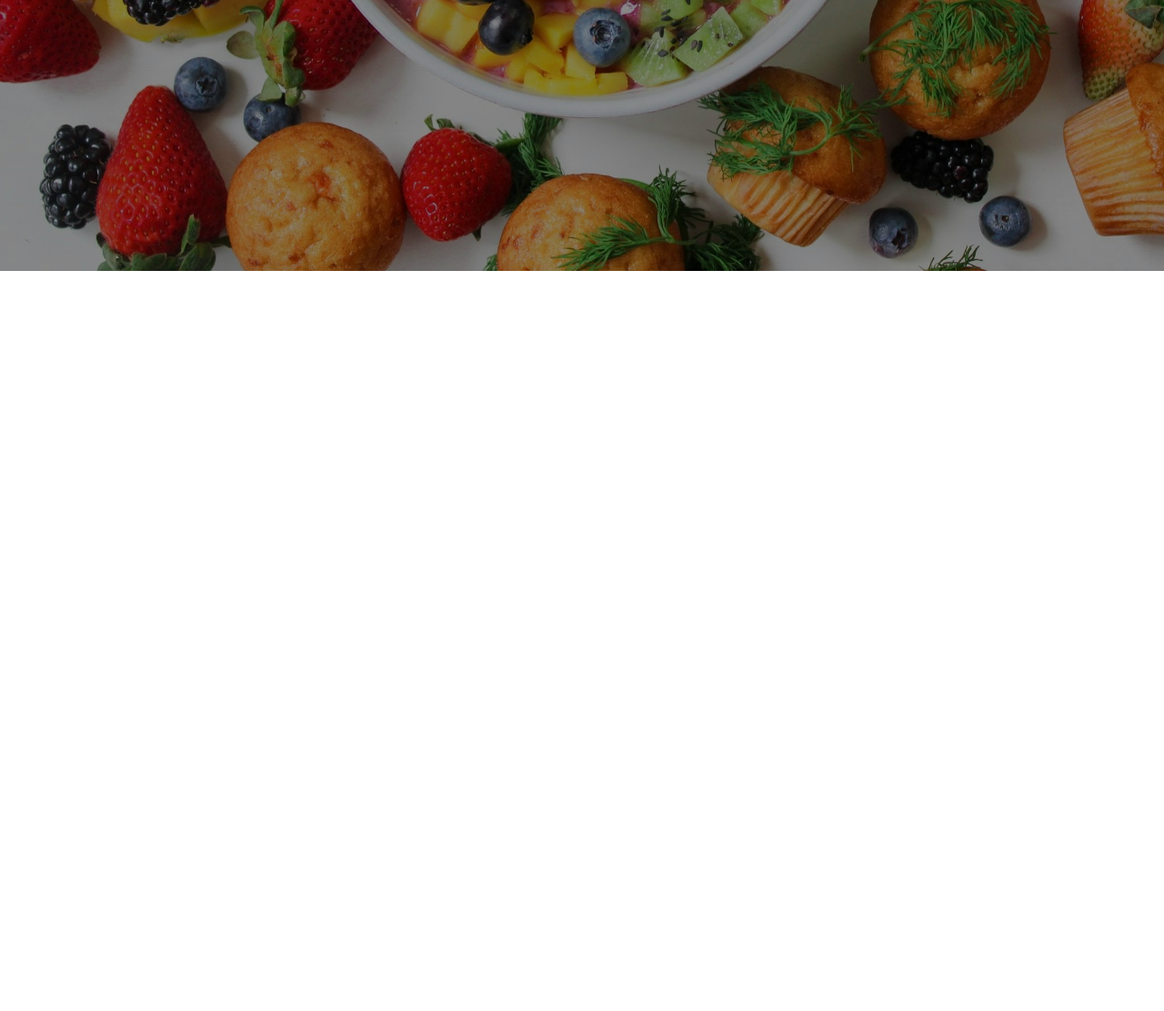
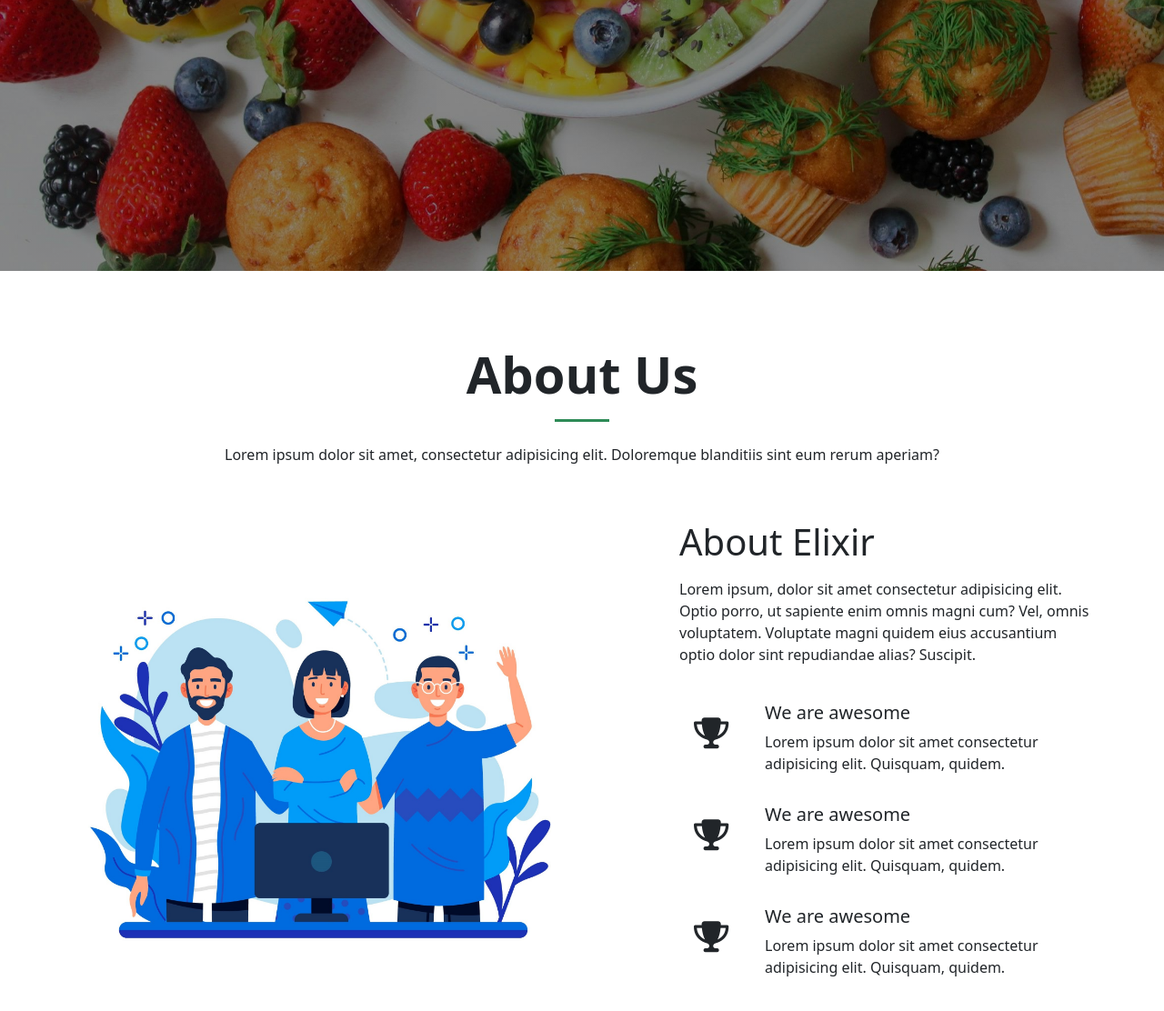
Before and after one commit to healty-bites/landing-page, a plain HTML site: page index.html in a window 1280 px wide. Shown: the part 502-1614 px from the top of the page at 91% size. Before the commit the page ends 800 px from the top, so only its background shows below. Drawn offline with nearby package versions, Linux system fonts and the light colour scheme.

Commit message:
seccion de nosotros

```diff
--- a/css/style.css
+++ b/css/style.css
@@ -4,6 +4,11 @@
     --tertiary-color: #C6F5D4;
     --dark-color: #333;
     --light-color: #fff;
+}
+
+.section-padding {
+    padding-top: 80px;
+    padding-bottom: 140px;
 }
 
 /* Navbar */
@@ -76,9 +81,32 @@
 }
 
 /* HERO */
-
 #hero {
     background: linear-gradient(rgba(0, 0, 0, 0.507), rgba(0, 0, 0, 0.438)), url(../assets/images/features/image1.jpg);
     background-position: center;
     background-size: cover;
 }
+
+/* SECTION TITLE*/
+.section-title {
+    margin-bottom: 60px;
+}
+
+.section-title .line {
+    width: 60px;
+    height: 3px;
+    background-color: #2E8B57;
+    margin: 16px auto 24px auto;
+}
+
+.iconbox {
+    width: 70px;
+    height: 70px;
+    display: inline-flex;
+    align-items: center;
+    justify-content: center;
+    background: rgba(var(--c-brand-rgb), 0.1);
+    color: var(--c-brand);
+    font-size: 34px;
+    flex: none;
+}
--- a/index.html
+++ b/index.html
@@ -39,19 +39,19 @@
                         <a class="nav-link mx-lg-2 active" aria-current="page" href="#">Home</a>
                     </li>
                     <li class="nav-item">
-                        <a class="nav-link mx-lg-2" aria-current="page" href="#">About us</a>
+                        <a class="nav-link mx-lg-2" aria-current="page" href="#about">About us</a>
                     </li>
                     <li class="nav-item">
-                        <a class="nav-link mx-lg-2" href="#">Features</a>
+                        <a class="nav-link mx-lg-2" href="#feature">Features</a>
                     </li>
                     <li class="nav-item">
-                        <a class="nav-link mx-lg-2" href="#">Testimonials</a>
+                        <a class="nav-link mx-lg-2" href="#testimonial">Testimonials</a>
                     </li>
                     <li class="nav-item">
-                        <a class="nav-link mx-lg-2" href="#">Team</a>
+                        <a class="nav-link mx-lg-2" href="#team">Team</a>
                     </li>
                     <li class="nav-item">
-                        <a class="nav-link mx-lg-2" href="#">Contanct</a>
+                        <a class="nav-link mx-lg-2" href="#contact">Contact</a>
                     </li>
                     </ul>
                 </div>
@@ -80,6 +80,58 @@
     </section>
     <!-- End Hero -->
 
+    <!-- Start About -->
+    <section id="about" class="section-padding">
+        <div class="container">
+            <div class="row">
+                <div class="col-12 text-center">
+                    <div class="section-title">
+                        <h1 class="display-4 fw-semibold"> About Us</h1>
+                        <div class="line"></div>
+                        <p>Lorem ipsum dolor sit amet, consectetur adipisicing elit. Doloremque blanditiis sint eum rerum aperiam?</p>
+                    </div>
+                </div>
+            </div>
+            <div class="row justify-content-between align-items-center">
+                <div class="col-lg-6">
+                    <img src="./assets/images/features/about-us.jpg" alt="" width="100%" height="100%">
+                </div>
+                <div class="col-lg-5">
+                    <h1>About Elixir</h1>
+                    <p class="mt-3">Lorem ipsum, dolor sit amet consectetur adipisicing elit. Optio porro, ut sapiente enim omnis magni cum? Vel, omnis voluptatem. Voluptate magni quidem eius accusantium optio dolor sint repudiandae alias? Suscipit.</p>
+                    <div class="d-flex pt-4 mb-3">
+                        <div class="iconbox me-4">
+                            <i class="fa-solid fa-trophy"></i>
+                        </div>
+                        <div>
+                            <h5>We are awesome</h5>
+                            <p>Lorem ipsum dolor sit amet consectetur adipisicing elit. Quisquam, quidem.</p>
+                        </div>
+                    </div>
+                    <div class="d-flex mb-3">
+                        <div class="iconbox me-4">
+                            <i class="fa-solid fa-trophy"></i>
+                        </div>
+                        <div>
+                            <h5>We are awesome</h5>
+                            <p>Lorem ipsum dolor sit amet consectetur adipisicing elit. Quisquam, quidem.</p>
+                        </div>
+                    </div>
+                    <div class="d-flex mb-3">
+                        <div class="iconbox me-4">
+                            <i class="fa-solid fa-trophy"></i>
+                        </div>
+                        <div>
+                            <h5>We are awesome</h5>
+                            <p>Lorem ipsum dolor sit amet consectetur adipisicing elit. Quisquam, quidem.</p>
+                        </div>
+                    </div>
+                </div>
+            </div>
+        </div>
+    </section>
+    <!-- End About -->
+
     <!-- Bootstrap JS -->
     <script src="https://cdn.jsdelivr.net/npm/bootstrap@5.3.3/dist/js/bootstrap.bundle.min.js" integrity="sha384-YvpcrYf0tY3lHB60NNkmXc5s9fDVZLESaAA55NDzOxhy9GkcIdslK1eN7N6jIeHz" crossorigin="anonymous"></script>
     <script src="js/main.js"></script>
```
Also changed, not shown: assets/images/features/about-us.jpg (added).
